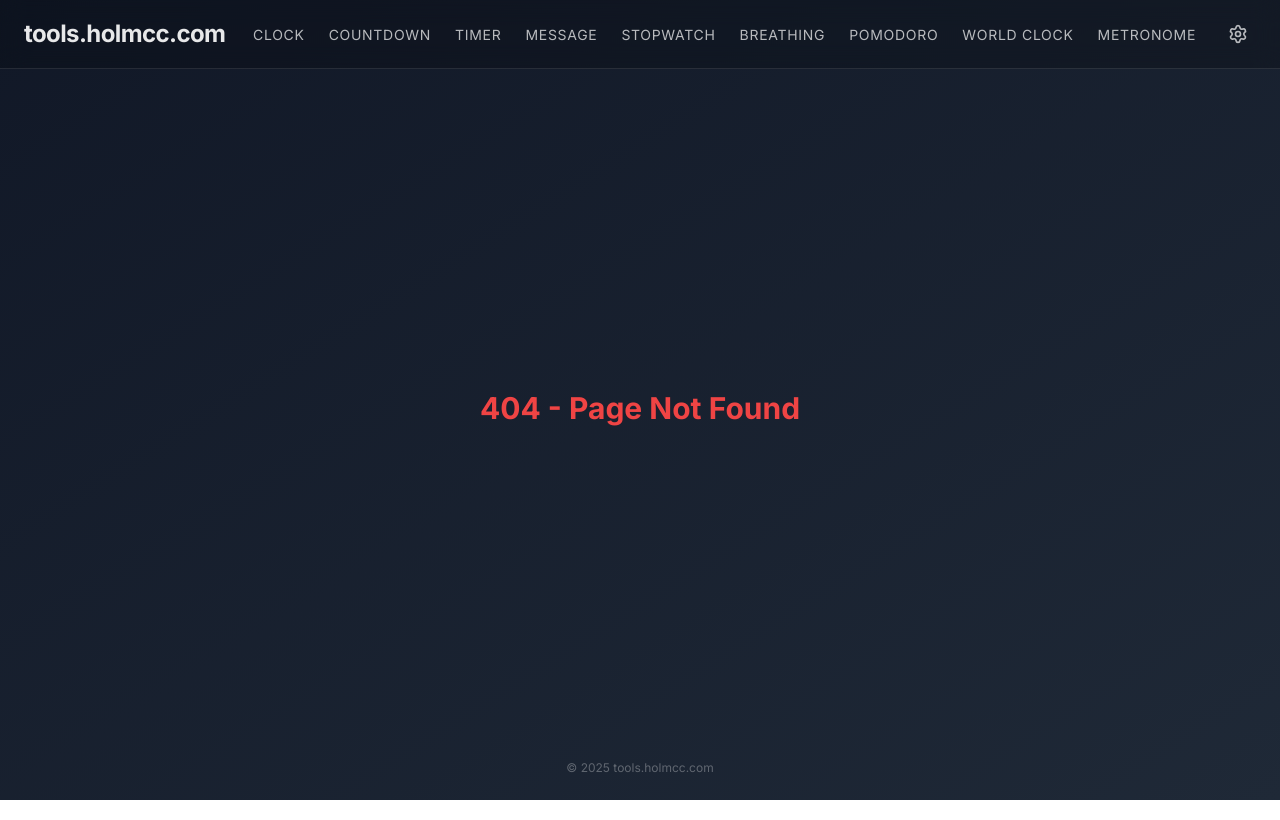
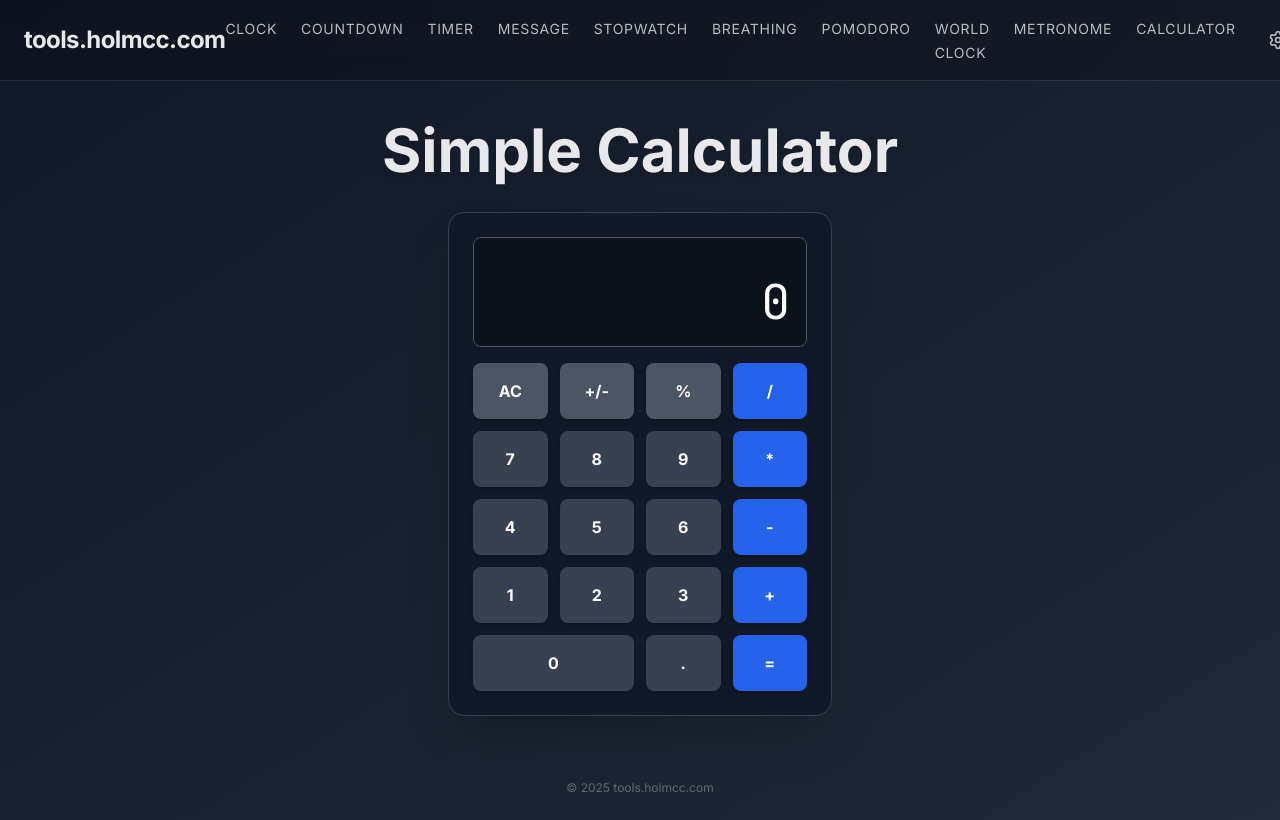
Before and after one commit to ken-holm/online-tools, a React (Vite) app: page /calculator in a window 1280 px wide. Before the commit this address had no page. Built offline with nearby package versions, Linux system fonts and the light colour scheme.

Commit message:
feat: Implement Simple Calculator tool
- Created src/components/tools/Calculator.jsx with basic arithmetic logic and a clean grid-based UI.
- Added /calculator route to src/App.jsx.
- Added navigation link for Calculator tool to src/components/Layout.jsx.

```diff
--- a/src/App.jsx
+++ b/src/App.jsx
@@ -8,7 +8,8 @@ import Stopwatch from './components/tools/Stopwatch';
 import Breathing from './components/tools/Breathing';
 import Pomodoro from './components/tools/Pomodoro';
 import WorldClock from './components/tools/WorldClock';
-import Metronome from './components/tools/Metronome'; // Import the new Metronome component
+import Metronome from './components/tools/Metronome';
+import Calculator from './components/tools/Calculator'; // Import the new Calculator component
 
 const NotFound = () => (
   <div className="text-center text-red-500 text-3xl font-bold">404 - Page Not Found</div>
@@ -33,7 +34,8 @@ function App() {
           <Route path="breathing" element={<Breathing />} />
           <Route path="pomodoro" element={<Pomodoro />} />
           <Route path="world-clock" element={<WorldClock />} />
-          <Route path="metronome" element={<Metronome />} /> {/* New Metronome Route */}
+          <Route path="metronome" element={<Metronome />} />
+          <Route path="calculator" element={<Calculator />} /> {/* New Calculator Route */}
           {/* Future tools will have their routes here */}
           <Route path="*" element={<NotFound />} />
         </Route>
--- a/src/components/Layout.jsx
+++ b/src/components/Layout.jsx
@@ -61,6 +61,11 @@ const Layout = () => {
                 Metronome
               </Link>
             </li>
+            <li>
+              <Link to="/calculator" className="text-white/70 hover:text-white transition-colors text-sm font-medium uppercase tracking-wider">
+                Calculator
+              </Link>
+            </li>
             {/* Future tools will go here */}
           </ul>
           <button
--- /dev/null
+++ b/src/components/tools/Calculator.jsx
@@ -0,0 +1,145 @@
+import React, { useState } from 'react';
+import { useTheme } from '../../context/ThemeContext';
+
+const Calculator = () => {
+  const { theme } = useTheme();
+  const [display, setDisplay] = useState('0');
+  const [currentValue, setCurrentValue] = useState('');
+  const [operator, setOperator] = useState(null);
+  const [prevValue, setPrevValue] = useState(null);
+  const [isExpanded, setIsExpanded] = useState(false);
+
+  const handleNumberClick = (num) => {
+    if (operator === null && prevValue === null) { // Initial input or after clear
+      setCurrentValue(currentValue === '0' ? String(num) : currentValue + num);
+      setDisplay(currentValue === '0' ? String(num) : currentValue + num);
+    } else if (operator !== null && prevValue !== null && currentValue === '') { // After operator is pressed
+      setCurrentValue(String(num));
+      setDisplay(String(num));
+    } else { // Continue adding numbers
+      setCurrentValue(currentValue + num);
+      setDisplay(currentValue + num);
+    }
+  };
+
+  const handleOperatorClick = (nextOperator) => {
+    if (prevValue === null) {
+      setPrevValue(parseFloat(currentValue));
+      setCurrentValue('');
+      setOperator(nextOperator);
+      setDisplay(currentValue + nextOperator);
+    } else if (currentValue !== '') {
+      const result = calculate();
+      setPrevValue(result);
+      setOperator(nextOperator);
+      setCurrentValue('');
+      setDisplay(result + nextOperator);
+    } else { // Change operator if no new number entered
+      setOperator(nextOperator);
+      setDisplay(prevValue + nextOperator);
+    }
+  };
+
+  const handleEquals = () => {
+    if (operator && prevValue !== null && currentValue !== '') {
+      const result = calculate();
+      setDisplay(String(result));
+      setPrevValue(result);
+      setCurrentValue('');
+      setOperator(null);
+    }
+  };
+
+  const handleClear = () => {
+    setDisplay('0');
+    setCurrentValue('');
+    setOperator(null);
+    setPrevValue(null);
+  };
+
+  const calculate = () => {
+    const pVal = parseFloat(prevValue);
+    const cVal = parseFloat(currentValue);
+    if (isNaN(pVal) || isNaN(cVal)) return display; // Should not happen with current logic
+
+    switch (operator) {
+      case '+': return pVal + cVal;
+      case '-': return pVal - cVal;
+      case '*': return pVal * cVal;
+      case '/': return cVal === 0 ? 'Error' : pVal / cVal;
+      default: return cVal;
+    }
+  };
+
+  const buttons = [
+    'AC', '+/-', '%', '/',
+    '7', '8', '9', '*',
+    '4', '5', '6', '-',
+    '1', '2', '3', '+',
+    '0', '.', '=',
+  ];
+
+  const getButtonClass = (btn) => {
+    let base = "flex items-center justify-center p-4 rounded-lg shadow-md text-white font-bold transition-colors";
+    if (['/', '*', '-', '+', '='].includes(btn)) {
+      return `${base} bg-blue-600 hover:bg-blue-700`;
+    } else if (['AC', '+/-', '%'].includes(btn)) {
+      return `${base} bg-gray-600 hover:bg-gray-700`;
+    } else if (btn === '0') {
+        return `${base} col-span-2 bg-gray-700 hover:bg-gray-600`;
+    }
+    return `${base} bg-gray-700 hover:bg-gray-600`;
+  };
+
+  const handleButtonClick = (btn) => {
+    if (btn === 'AC') handleClear();
+    else if (btn === '=') handleEquals();
+    else if (['/', '*', '-', '+'].includes(btn)) handleOperatorClick(btn);
+    else if (btn === '+/-') {
+      setCurrentValue(String(parseFloat(currentValue) * -1));
+      setDisplay(String(parseFloat(display) * -1));
+    }
+    else if (btn === '%') {
+      setCurrentValue(String(parseFloat(currentValue) / 100));
+      setDisplay(String(parseFloat(display) / 100));
+    }
+    else handleNumberClick(btn);
+  };
+
+  return (
+    <div className={`flex flex-col items-center justify-center min-h-full p-4 ${theme.font} transition-all duration-300 ${isExpanded ? 'scale-105' : 'scale-100'}`}>
+      <h2 className={`text-4xl md:text-6xl font-semibold text-white/90 mb-8 drop-shadow-md text-center transition-all duration-300 ${isExpanded ? 'opacity-0 h-0 overflow-hidden' : 'opacity-100'}`}>
+        Simple Calculator
+      </h2>
+
+      <div
+        className={`bg-gray-900 rounded-2xl shadow-2xl border border-gray-700 p-6 max-w-sm w-full transition-all duration-300 ${isExpanded ? 'scale-125' : 'scale-100'}`}
+        onClick={() => setIsExpanded(!isExpanded)}
+        title="Click to expand/shrink"
+      >
+        {/* Display */}
+        <div className="bg-black/30 rounded-lg p-4 mb-4 text-right overflow-hidden border border-gray-600">
+          <div className="text-gray-400 text-sm h-5">{prevValue} {operator} {currentValue}</div>
+          <div className="text-white text-5xl font-mono tabular-nums break-all h-14 flex items-center justify-end">
+            {display}
+          </div>
+        </div>
+
+        {/* Buttons Grid */}
+        <div className="grid grid-cols-4 gap-3">
+          {buttons.map((btn) => (
+            <button
+              key={btn}
+              onClick={() => handleButtonClick(btn)}
+              className={getButtonClass(btn)}
+            >
+              {btn}
+            </button>
+          ))}
+        </div>
+      </div>
+    </div>
+  );
+};
+
+export default Calculator;
```
